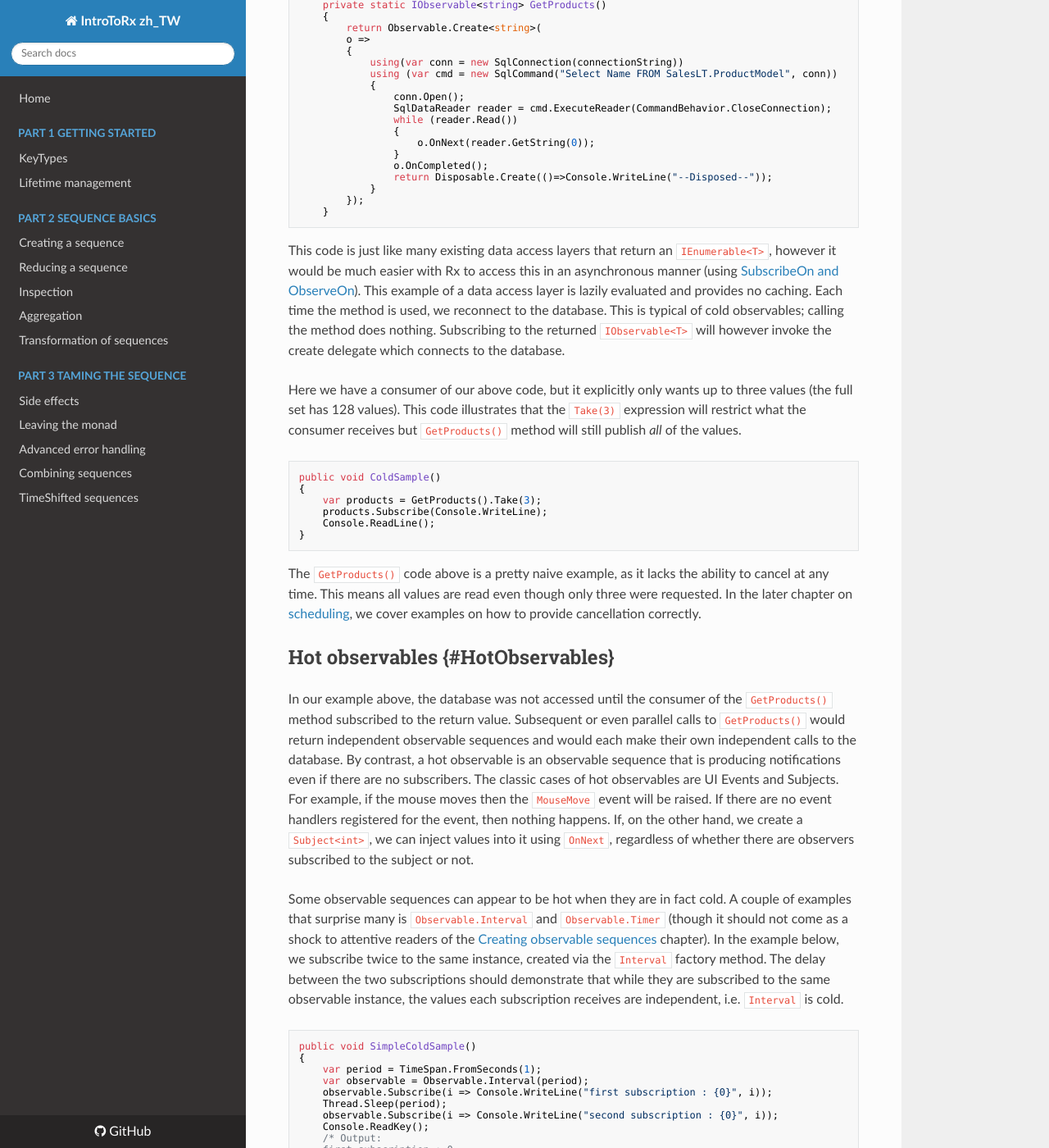
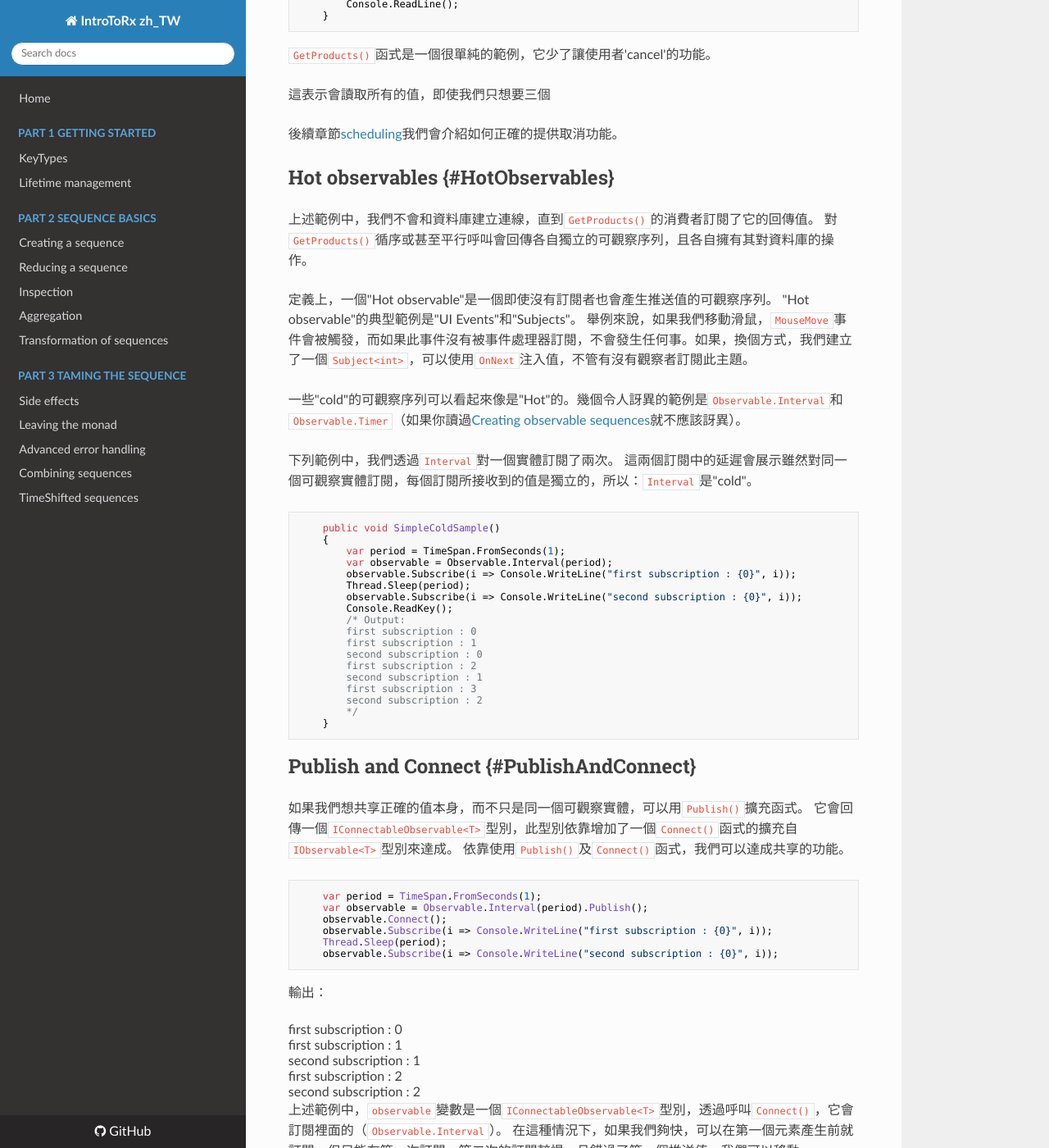
Before and after one commit to liaochihung/IntroToRx_zh_TW, an MkDocs documentation site: the page built from docs/14_HotAndColdObservables.md, in a window 1280 px wide and 1400 px high, scrolled down 2501 px. Shown: the whole window at 82% size. Built offline with MkDocs 1.6.1, drawn with Linux system fonts in a browser that asks for light colours; nearby versions of some CDN libraries; old or Windows-style settings are respelled for this version of MkDocs; some of the changed text lies outside the part shown.

Commit message:
doc: add hot and cold chapter

````diff
--- a/docs/14_HotAndColdObservables.md
+++ b/docs/14_HotAndColdObservables.md
@@ -7,17 +7,10 @@ title : Hot and Cold observables
 
 #Hot and Cold observables			{#HotAndCold}
 
-In this chapter, we will look at how to describe and handle two styles of observable sequences:
 這一章我們要瞭解兩種可觀察序列：
 
 1. 僅在請求後產生推送值的被動式序列
 2. 訂閱後隨即產生推送值的主動式序列
-
-In this sense, passive sequences are `Cold` and active are described as being `Hot`.
-You can draw some similarities between implementations of the `IObservable<T>` interface and implementations of the `IEnumerable<T>`interface with regards to hot and cold.
-With `IEnumerable<T>`, you could have an on-demand collection via the yield return syntax, or you could have an eagerly-evaluated collection by returning a populated `List<T>`.
-We can compare the two styles by attempting to read just the first value from a sequence.
-We can do this with a method like this:
 
 在這個意義上，被動序列是“泠“的，主動序列是”熱“的。你可以在`IObservable<T>`介面和`IEnumerable<T>`介面的實作描繪相對的冷和熱。使用`IEnumerable<T>`，你可以透過yield return語法按需求產生集合，或透過回傳`List<T>`得到一個及早估值的集合。我們可以通過嘗試從序列中讀取第一個值來比較這兩種樣式，可使用如下函式：
 
@@ -31,8 +24,6 @@ We can do this with a method like this:
 		}
 	}
 ```
-As an alternative to the `break` statement, we could apply a `Take(1)` to the `list`.
-If we then apply this to an eagerly-evaluated sequence, such as a list, we see the entire list is first constructed, and then returned.
 而與其用`break`指令，我們也可以在`list`上用`Take(1)`，如果再使用及早估值的序列，我們可以看到序列一建立後就回傳。
 ```csharp
 	public static void Main()
@@ -58,7 +49,6 @@ If we then apply this to an eagerly-evaluated sequence, such as a list, we see t
 	<div class="line">Read out first value of 1</div>
 </div>
 
-We now apply the same code to a lazily-evaluated sequence.
 現在在延後取值的序列使用同樣的程式碼：
 ```csharp
 	public IEnumerable<int> LazyEvaluation()
@@ -77,12 +67,8 @@ We now apply the same code to a lazily-evaluated sequence.
 	<div class="line">Read out first value of 1</div>
 </div>
 
-The lazily-evaluated sequence did not have to yield any more values than required.
-Lazy evaluation is good for on-demand queries whereas eager evaluation is good for sharing sequences so as to avoid re-evaluating multiple times.
-Implementations of `IObservable<T>` can exhibit similar variations in style.
 延後求值序列不會回傳比需求還多的數值。延後求值適合於on-demand的查詢，而及早估值適合於共享序列以避免重覆估值多次。而`IObservable<T>`的實作在風格上有類似的變化。
 
-Examples of hot observables that could publish regardless of whether there are any subscribers would be:
 以下是不管有任何訂閱者都會推送資訊的"熱"的可觀察序列的例子：
 
  * mouse movements
@@ -94,13 +80,8 @@ Examples of hot observables that could publish regardless of whether there are a
  * 廣播，如ESB頻道或UDP網路封包
  * 交易所的交易價格
 
-ome examples of cold observables would be:
 "冷"的可觀察序列的範例：
 
- * asynchronous request (e.g. when using `Observable.FromAsyncPattern`)
- * whenever `Observable.Create` is used
- * subscriptions to queues
- * on-demand sequences
  * 非同步的請求(例：當使用`Observable.FromAsyncPattern`時)
  * 使用`Observable.Create`時
  * 從佇列中訂閱時
@@ -108,8 +89,6 @@ ome examples of cold observables would be:
 
 ##Cold observables					{#ColdObservables}
 
-In this example, we fetch a list of products from a database.
-In our implementation, we choose to return an `IObservable<string>` and, as we get the results, we publish them until we have the full list, then complete the sequence.
 這個範例中，我們從資料庫中取得一串商品資料。這個實作中，我們選擇回傳一個`IObservable<string>`，取得結果後，會發上發佈，直到取得整個串列，然後就結束序列。
 ```csharp
 	private const string connectionString = @"Data Source=.\SQLSERVER;"+
@@ -134,41 +113,38 @@ In our implementation, we choose to return an `IObservable<string>` and, as we g
 		});
 	}
 ```
-This code is just like many existing data access layers that return an `IEnumerable<T>`, however it would be much easier with Rx to access this in an asynchronous manner (using [SubscribeOn and ObserveOn](15_SchedulingAndThreading.html#SubscribeOnObserveOn)).
-This example of a data access layer is lazily evaluated and provides no caching.
-Each time the method is used, we reconnect to the database.
-This is typical of cold observables; calling the method does nothing.
-Subscribing to the returned `IObservable<T>` will however invoke the create delegate which connects to the database.
+這段程式就像很多現存的回傳`IEnumerable<T>`的資料存取層的程式，然而在Rx中以非同步方式存取（使用[SubscribeOn and ObserveOn](15_SchedulingAndThreading.html#SubscribeOnObserveOn))會更為簡單。
+這個資料存取層的程式是延遲估值的，而且沒有提供快取功能。這是典型的"Cold observables"，呼叫此函式不會做任何事。而對其回序列`IObservable<T>`的訂閱會喚起連線至資料庫的委託。
 
-Here we have a consumer of our above code, but it explicitly only wants up to three values (the full set has 128 values).
-This code illustrates that the `Take(3)` expression will restrict what the consumer receives but `GetProducts()` method will still publish _all_ of the values.
-
+這裡有上述程式的消費者，但它只想要三個值（全部有128個），這段程式使用`Take(3)`表示消費者的限制，但`GetProducts()`函式仍然會產生_所有_的值。
+```csharp
 	public void ColdSample()
 	{
 		var products = GetProducts().Take(3);
 		products.Subscribe(Console.WriteLine);
 		Console.ReadLine();
 	}
+```
+`GetProducts()`函式是一個很單純的範例，它少了讓使用者'cancel'的功能。
 
-The `GetProducts()` code above is a pretty naive example, as it lacks the ability to cancel at any time.
-This means all values are read even though only three were requested.
-In the later chapter on [scheduling](15_SchedulingAndThreading.html), we cover examples on how to provide cancellation correctly.
+這表示會讀取所有的值，即使我們只想要三個
+
+後續章節[scheduling](15_SchedulingAndThreading.html)我們會介紹如何正確的提供取消功能。
 
 ##Hot observables					{#HotObservables}
 
-In our example above, the database was not accessed until the consumer of the `GetProducts()` method subscribed to the return value.
-Subsequent or even parallel calls to `GetProducts()` would return independent observable sequences and would each make their own independent calls to the database.
-By contrast, a hot observable is an observable sequence that is producing notifications even if there are no subscribers.
-The classic cases of hot observables are UI Events and Subjects.
-For example, if the mouse moves then the `MouseMove` event will be raised.
-If there are no event handlers registered for the event, then nothing happens.
-If, on the other hand, we create a `Subject<int>`, we can inject values into it using `OnNext`, regardless of whether there are observers subscribed to the subject or not.
+上述範例中，我們不會和資料庫建立連線，直到`GetProducts()`的消費者訂閱了它的回傳值。
+對`GetProducts()`循序或甚至平行呼叫會回傳各自獨立的可觀察序列，且各自擁有其對資料庫的操作。
 
-Some observable sequences can appear to be hot when they are in fact cold.
-A couple of examples that surprise many is `Observable.Interval` and `Observable.Timer` (though it should not come as a shock to attentive readers of the [Creating observable sequences](04_CreatingObservableSequences.html#Unfold) chapter).
-In the example below, we subscribe twice to the same instance, created via the `Interval` factory method.
-The delay between the two subscriptions should demonstrate that while they are subscribed to the same observable instance, the values each subscription receives are independent, i.e. `Interval` is cold.
+定義上，一個"Hot observable"是一個即使沒有訂閱者也會產生推送值的可觀察序列。
+"Hot observable"的典型範例是"UI Events"和"Subjects"。
+舉例來說，如果我們移動滑鼠，`MouseMove`事件會被觸發，而如果此事件沒有被事件處理器訂閱，不會發生任何事。如果，換個方式，我們建立了一個`Subject<int>`，可以使用`OnNext`注入值，不管有沒有觀察者訂閱此主題。
 
+一些"cold"的可觀察序列可以看起來像是"Hot"的。幾個令人訝異的範例是`Observable.Interval`和`Observable.Timer`（如果你讀過[Creating observable sequences](04_CreatingObservableSequences.html#Unfold)就不應該訝異）。
+
+下列範例中，我們透過`Interval`對一個實體訂閱了兩次。
+這兩個訂閱中的延遲會展示雖然對同一個可觀察實體訂閱，每個訂閱所接收到的值是獨立的，所以：`Interval`是"cold"。
+```csharp
 	public void SimpleColdSample()
 	{
 		var period = TimeSpan.FromSeconds(1);
@@ -187,21 +163,21 @@ The delay between the two subscriptions should demonstrate that while they are s
 		second subscription : 2
 		*/
 	}
-
+```
 ##Publish and Connect				{#PublishAndConnect}
 
-If we want to be able to share the actual data values and not just the observable instance, we can use the `Publish()` extension method.
-This will return an `IConnectableObservable<T>`, which extends `IObservable<T>` by adding a single `Connect()` method.
-By using the `Publish()` then `Connect()` method, we can get this sharing functionality.
-
+如果我們想共享正確的值本身，而不只是同一個可觀察實體，可以用`Publish()`擴充函式。
+它會回傳一個`IConnectableObservable<T>`型別，此型別依靠增加了一個`Connect()`函式的擴充自`IObservable<T>`型別來達成。
+依靠使用`Publish()`及`Connect()`函式，我們可以達成共享的功能。
+```csharp
 	var period = TimeSpan.FromSeconds(1);
 	var observable = Observable.Interval(period).Publish();
 	observable.Connect();
 	observable.Subscribe(i => Console.WriteLine("first subscription : {0}", i));
 	Thread.Sleep(period);
 	observable.Subscribe(i => Console.WriteLine("second subscription : {0}", i));
-
-Output:
+```
+輸出：
 
 <div class="output">
 	<div class="line">first subscription : 0 </div>
@@ -211,20 +187,16 @@ Output:
 	<div class="line">second subscription : 2 </div>
 </div>
 
-In the example above, the `observable` variable is an `IConnectableObservable<T>`, and by calling `Connect()` it will subscribe to the underlying (the `Observable.Interval`).
-In this case, we are quick enough to subscribe before the first item is published, but only on the first subscription.
-The second subscription subscribes late and misses the first publication.
-We could move the invocation of the `Connect()` method until after all subscriptions have been made.
-That way, even with the call to `Thread.Sleep` we will not really subscribe to the underlying until after both subscriptions are made.
-This would be done as follows:
-
+上述範例中，`observable`變數是一個`IConnectableObservable<T>`型別，透過呼叫`Connect()`，它會訂閱裡面的（`Observable.Interval`）。
+在這種情況下，如果我們夠快，可以在第一個元素產生前就訂閱，但只能在第一次訂閱。第二次的訂閱較慢，且錯過了第一個推送值，我們可以移動`Connect()`函式到所有的訂閱都完成後，這樣，即使已呼叫`Thread.Sleep`，我們不會實際訂閱底層，直到兩個訂閱完成後。如下所示：
+```csharp
 	var period = TimeSpan.FromSeconds(1);
 	var observable = Observable.Interval(period).Publish();
 	observable.Subscribe(i => Console.WriteLine("first subscription : {0}", i));
 	Thread.Sleep(period);
 	observable.Subscribe(i => Console.WriteLine("second subscription : {0}", i));
 	observable.Connect();
-
+```
 <div class="output">
 	<div class="line">first subscription : 0 </div>
 	<div class="line">second subscription : 0 </div>
@@ -234,18 +206,16 @@ This would be done as follows:
 	<div class="line">second subscription : 2 </div>
 </div>
 
-As you can imagine, this is quite useful whenever an application needs to share sequences of data.
-In a financial trading application, if you wanted to consume a price stream for a certain asset in more than one place, you would want to try to reuse a single, common stream and avoid making another subscription to the server providing that data.
-In a social media application, many widgets may need to be notified whenever someone connects.
-`Publish` and `Connect` are perfect solutions for this.
+你可以想像，當一個應用程式需要共享序列資料時這會很有用處。
+在一個金融交易應用軟體中，如果你想對一個特定的資產的資料串流消費，你會想重用此公共串流以避免對提供資料的伺服器進行另一個訂閱。
+在社交應用軟體中，許多`widgets`可能需要在某個人上線時得到通知，`Publish`和`Connect`會是此狀況的最佳應用。
 
 ###Disposal of connections and subscriptions	{#Disposal}
 
-A point of interest is how disposal is performed.
-Indeed, we have not covered yet the fact that `Connect` returns an `IDisposable`.
-By disposing of the 'connection', you can turn the sequence on and off (`Connect()` to toggle it on, disposing toggles it off).
-In this example, we see that the sequence can be connected and disconnected multiple times.
-
+另一個有趣的事是disposal是如何被執行的。
+是的，我們還沒提到`Connect`回傳的是一個`IDisposable`。依靠對'connection'的disposing，你可以讓序列啟動和關閉(`Connect()`啟動，disposing關閉)。
+這個範例中，我們可以看到序列可以多次被連線及斷線：
+```csharp
 	var period = TimeSpan.FromSeconds(1);
 	var observable = Observable.Interval(period).Publish();
 	observable.Subscribe(i => Console.WriteLine("subscription : {0}", i));
@@ -266,8 +236,8 @@ In this example, we see that the sequence can be connected and disconnected mult
 			exit = true;
 		}
 	}
-
-Output:
+```
+輸出：
 
 <div class="output">
 	<div class="line">Press enter to connect, esc to exit. </div>
@@ -283,12 +253,10 @@ Output:
 	<div class="line">Press enter to connect, esc to exit. </div>
 </div>
 
-Let us finally consider automatic disposal of a connection.
-We want a single sequence to be shared between subscriptions, as per the price stream example mentioned above.
-We also want to only have the sequence running hot if there are any subscribers.
-It seems therefore, not only obvious that there should be a mechanism for automatically connecting (once a subscription has been made), but also a mechanism for disconnecting (once there are no more subscriptions) from a sequence.
-First let us look at what happens to a sequence when we connect with no subscribers, and then later unsubscribe:
+最後讓我們來看看自動對連線disposal。我們想讓同一個序列被多個訂閱者訂閱，如同上述的價格串流。如果有任何訂閱者，我們也會想讓序列表現'Hot'的行為，因此，不僅顯而易見，應當存在用於自動連線（一旦訂閱已經進行）的機制，而且還有用於從序列斷開連線（一旦沒有訂閱者）的機制。
 
+首先讓我們看看當連線沒有訂閱者，然後再取消訂閱時，序列會發生什麼：
+```csharp
 	var period = TimeSpan.FromSeconds(1);
 	var observable = Observable.Interval(period)
 		.Do(l => Console.WriteLine("Publishing {0}", l)) //Side effect to show it is running
@@ -302,8 +270,8 @@ First let us look at what happens to a sequence when we connect with no subscrib
 	subscription.Dispose();
 	Console.WriteLine("Press any key to exit.");
 	Console.ReadKey();
-
-Output:
+```
+輸出：
 
 <div class="output">
 	<div class="line">Press any key to subscribe </div>
@@ -319,19 +287,16 @@ Output:
 	<div class="line">Publishing 5 </div>
 </div>
 
-A few things to note here:
+在這裡有幾件事情需要注意：
 
- 1. I use the `Do` extension method to create side effects on the sequence (i.e. write to the console).
-This allows us to see when the sequence is actually connected.
- 2. We connect first and then subscribe, which means that we can publish without any live subscriptions i.e. make the sequence hot.
- 3. We dispose of our subscription but do not dispose of the connection, which means the sequence will still be running.
+1. 我用`Do`擴充函式建立了序列的邊際效應(例如：輸出至console中)，這可讓我們知道序列何時建立連線。
+2. 我們先連線再訂閱，表示我們可以在沒有訂閱時推送資料；即讓序列為"Hot"。
+3. 我們取消了訂閱，但沒有dispose連線，這表示序列將會繼續動作。
 
 ###RefCount					{#RefCount}
 
-Let us modify that last example by replacing uses of `Connnect()` by the extension method `RefCount`.
-This will "magically" implement our requirements for automatic disposal and lazy connection.
-`RefCount` will take an `IConnectableObservable<T>` and turn it back into an `IObservable<T>` while automatically implementing the "connect" and "disconnect" behavior we are looking for.
-
+讓我們用`RefCount`擴充函式替換掉上述範例中的`Connect()`函式，這會"神奇地"實現我們對自動disposal及延遲連線的需求。當自動實作我們想要的"connect"和"disconnect"行為時，`RefCount`會代入一個`IConnectableObservable<T>`並將其轉型至`IObservable<T>`。
+```csharp
 	var period = TimeSpan.FromSeconds(1);
 	var observable = Observable.Interval(period)
 		.Do(l => Console.WriteLine("Publishing {0}", l)) //side effect to show it is running
@@ -346,8 +311,8 @@ This will "magically" implement our requirements for automatic disposal and lazy
 	subscription.Dispose();
 	Console.WriteLine("Press any key to exit.");
 	Console.ReadKey();
-
-Output:
+```
+輸出：
 
 <div class="output">
 	<div class="line">Press any key to subscribe </div>
@@ -361,23 +326,19 @@ Output:
 	<div class="line">Press any key to exit. </div>
 </div>
 
-The `Publish`/`RefCount` pair is extremely useful for taking a cold observable and sharing it as a hot observable sequence for subsequent observers.
-`RefCount()` also allows us to avoid a race condition.
-In the example above, we subscribed to the sequence before a connection was established.
-This is not always possible, especially if we are exposing the sequence from a method.
-By using the `RefCount` method we can mitigate the subscribe/connect race condition because of the auto-connect behavior.
+`Publish`/`RefCount`代入一個“cold”的可觀察序列並將其用“hot”可觀察序列的方式共享對後續的觀察者超級有用，而`RefCount()`函式也讓我們避免了race condition。在上述範例中，我們在連線建立前訂閱了序列，這並不總是可行，特別是我們從一個函式中取得了序列。依靠使用`RefCount`函式，由於其自動連線的行為可以減輕subscribe/connect的race condition。在上述範例中，我們在連線建立前訂閱了序列，這並不總是可行，特別是我們從一個函式中取得了序列。依靠使用`RefCount`函式，由於其自動連線的行為可以減輕subscribe/connect的race condition。
 
 ##Other connectable observables			{#OtherConnectables}
 
-The `Connect` method is not the only method that returns `IConnectableObservable<T>` instances.
-The ability to connect or defer an operator's functionality is useful in other areas too.
+`Connect`函式不是回傳`IConnectableObservable <T>`實體的唯一函式。
+連接或延遲一個操作的功能的能力在其他領域也很有用。
 
 ###PublishLast 						{#PublishLast}
 
-The `PublishLast()` method is effectively a non-blocking `Last()` call.
-You can consider it similar to an `AsyncSubject<T>` wrapping your target sequence.
-You get equivalent semantics to `AsyncSubject<T>` where only the last value is published, and only once the sequence completes.
-
+`PublishLast()`函式實際上是一個非阻塞的`Last()`呼叫。
+你可以把它當成一個用`AsyncSubject <T>`包裝的目標序列。
+你得到一個語義相同的`AsyncSubject <T>`，其中只有最後一個值被發布，且僅在序列完成後。
+```csharp
 	var period = TimeSpan.FromSeconds(1);
 	var observable = Observable.Interval(period)
 		.Take(5)
@@ -392,8 +353,8 @@ You get equivalent semantics to `AsyncSubject<T>` where only the last value is p
 	subscription.Dispose();
 	Console.WriteLine("Press any key to exit.");
 	Console.ReadKey();
-
-Output:
+```
+輸出：
 
 <div class="output">
 	<div class="line">Press any key to subscribe </div>
@@ -409,11 +370,10 @@ Output:
 
 ###Replay							{#Replay}
 
-The `Replay` extension method allows you take an existing observable sequence and give it 'replay' semantics as per `ReplaySubject<T>`.
-As a reminder, the `ReplaySubject<T>` will cache all values so that any late subscribers will also get all of the values.
-In this example, two subscriptions are made on time, and then a third subscription can be made after the sequence completes.
-Even though the third subscription is made after the underlying sequence has completed, we can still get all of the values.
-
+`Replay`擴充函式讓你可以如同一個`ReplaySubject<T>`一樣的對一個已存在的可觀察序列做類似'replay'語義的操作。
+做一個提醒，`ReplaySubject<T>`會快取所有值，所以後續的訂閱者也可以取得所有數值。
+這個範例中，兩個訂閱者同時被建立，第三個訂閱者在序列結束後被建立，即使如此，第三個訂閱者在底層序列完成後才被建立，我們仍可以取得所有的數值：
+```csharp
 	var period = TimeSpan.FromSeconds(1);
 	var hot = Observable.Interval(period)
 		.Take(3)
@@ -428,8 +388,8 @@ Even though the third subscription is made after the underlying sequence has com
 	Console.ReadKey();
 	observable.Subscribe(i => Console.WriteLine("third subscription : {0}", i));
 	Console.ReadKey();
-
-Output:
+```
+輸出：
 
 <div class="output">
 	<div class="line">first subscription : 1 </div>
@@ -440,13 +400,13 @@ Output:
 	<div class="line">third subscription : 2 </div>
 </div>
 
-The `Replay` extension method has several overloads that match the `ReplaySubject<T>` constructor overloads; you are able to specify the buffer size by count or by time.
+`Replay`擴充函式有數個對應至`ReplaySubject<T>`建構式的覆載；你可以用數值或時間指定緩衝區大小。
 
 ###Multicast			{#Multicast}
 
-The `PublishLast` and `Replay` methods effectively apply `AsyncSubject<T>` and `ReplaySubject<T>` functionality to the underlying observable sequence.
-We could attempt to build a crude implementation ourselves.
-
+`PublishLast`和`Replay`函式實際上將`AsyncSubject <T>`和`ReplaySubject <T>`功能應用於內部的可觀察序列。
+我們可以嘗試自己建立一個概略的實做：
+```csharp
 	var period = TimeSpan.FromSeconds(1);
 	//var observable = Observable.Interval(period).Publish();
 	var observable = Observable.Interval(period);
@@ -456,8 +416,8 @@ We could attempt to build a crude implementation ourselves.
 	Thread.Sleep(period);
 	Thread.Sleep(period);
 	shared.Subscribe(i => Console.WriteLine("second subscription : {0}", i));
-
-Output:
+```
+輸出：
 
 <div class="output">
 	<div class="line">first subscription : 0</div>
@@ -467,19 +427,17 @@ Output:
 	<div class="line">second subscription : 2 </div>
 </div>
 
-The Rx library supplies us with a great method to do this well though.
-You can apply subject behavior via the `Multicast` extension method.
-This allows you to share or "multicast" an observable sequence with the behavior of a specific subject.
-For example
+x函式庫為我們提供了一個很好的方法來達成這一點。你可以通過`Multicast`擴充函式來應用至subject behavior，這讓你可以用一個特定的主題的行為來共享或"multicast"一個可觀察序列。
+舉例來說：
 
  * `.Publish()` = `.Multicast(new Subject<T>)`
  * `.PublishLast()` = `.Multicast(new AsyncSubject<T>)`
  * `.Replay()` = `.Multicast(new ReplaySubject<T>)`
 
-Hot and cold observables are two different styles of sharing an observable sequence.
-Both have equally valid applications but behave in different ways.
-Cold observables allow you to lazily evaluate an observable sequence independently for each subscriber.
-Hot observables allow you to share notifications by multicasting your sequence, even if there are no subscribers.
+熱和冷觀察者是兩種不同的共享可觀察序列的風格。
+兩者都有同樣是有效的應用，但以不同的方式來表現。
+冷的可觀察序列允許你為每個訂閱者獨立地對可觀察序列使用延遲估值。
+而熱的功能允許你通過multicast你的序列來共享通知，即使在沒有訂閱者的狀況。
 The use of `RefCount` allows you to have lazily-evaluated, multicast observable sequences, coupled with eager disposal semantics once the last subscription is disposed.
 
 <!--
````
